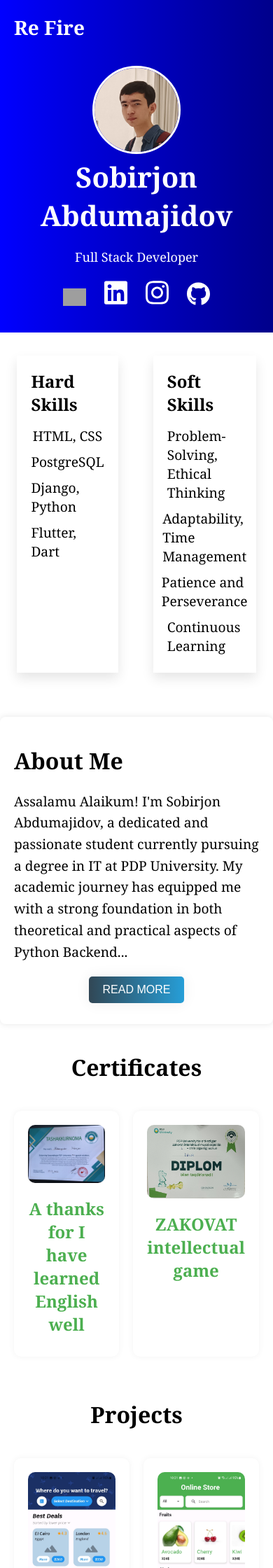
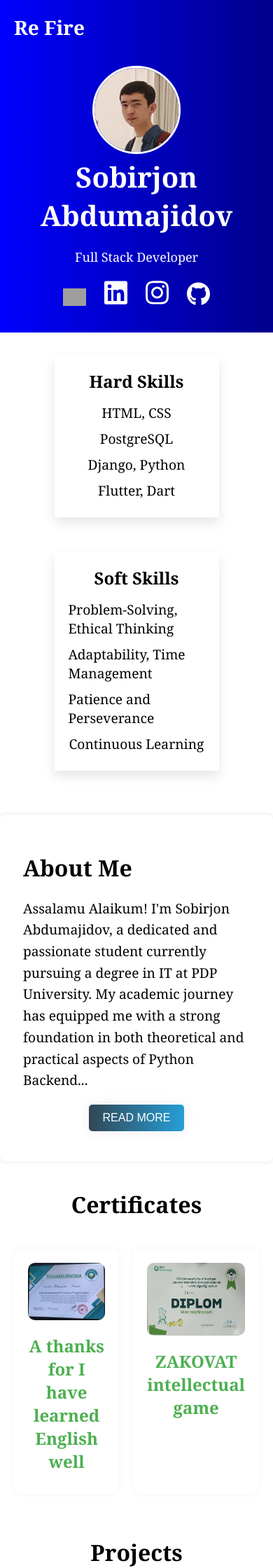
Before and after one commit to Sobirjon005/Django-Project-Private, a Django app: page / in a window 390 px wide. Shown: the top 2240 px of the page at 70% size. Run offline with Django 5.2, Linux system fonts and the light colour scheme; data comes from the database, SQL or seed files in the repository; both versions use the stored data as it was after the commit; grey boxes are pictures that could not be loaded.

Commit message:
Django project (my portfolio)

```diff
--- a/account/urls.py
+++ b/account/urls.py
@@ -6,4 +6,5 @@ urlpatterns = [
         path('register/', register, name='register'),
         path('logout/', log_out, name='logout'),
         path('confirmation/', code_confirmation, name='code_confirmation'),
+        path('forget_password/', forget_password, name='forget_password'),
 ]
--- a/static/css/style.css
+++ b/static/css/style.css
@@ -146,7 +146,7 @@ a:hover {
 
 /* Container Styles */
 .container {
-    max-width: 1111px;
+    max-width: 1200px;
     margin-inline: auto;
     padding: 20px;
     background-color: #fff;
@@ -155,9 +155,9 @@ a:hover {
 }
 
 .about-container {
-    max-width: 1065px;
+    max-width: 870px;
     margin: 0 auto 40px;
-    padding: 20px;
+    padding: 33px;
     background-color: #fff;
     border-radius: 8px;
     box-shadow: 0 0 10px rgba(0, 0, 0, 0.1);
@@ -179,9 +179,11 @@ a:hover {
 }
 
 .skills-container {
+    max-width: 935px;
+    margin: 33px auto;
     display: flex;
-    justify-content: center;
-    margin: 33px;
+    /*justify-content: space-between;*/
+    /*margin: 33px;*/
     gap: 50px;
 }
 
@@ -189,7 +191,7 @@ a:hover {
     display: flex;
     flex-direction: column;
     align-items: center;
-    width: 33%;
+    width: 50%;
     box-shadow: 0 8px 16px rgba(0, 0, 0, 0.1);
     transition: transform 0.3s, box-shadow 0.3s;
     padding: 20px;
@@ -342,6 +344,11 @@ div#article_details {
 
 /* Responsive Design */
 @media (max-width: 768px) {
+    .skills-container {
+        display: flex;
+        flex-wrap: wrap;
+        justify-content: center;
+    }
     .navbar .nav-links {
         display: none;
         position: absolute;
--- a/templates/maqola.html
+++ b/templates/maqola.html
@@ -4,7 +4,6 @@
 <head>
     <meta charset="UTF-8">
     <title>Portfolio of Sobirjon</title>
-{#    <link rel="stylesheet" href="{% static 'css/style.css' %}">#}
     <link rel="stylesheet" href="{% static 'css/style.css' %}">
 </head>
 <body>
@@ -27,7 +26,6 @@
             </div>
         </div>
     </div>
-
     <div class="skills-container">
         <div class="skill-category">
             <h2 class="category-title">Hard Skills</h2>
```
Also changed, not shown: account/models.py (+0 -55 lines), account/views.py (+14 -122 lines), helpers/sms_send.py (+4 -73 lines), templates/auth/forget_password.html (added, +32 -0 lines), db.sqlite3.
